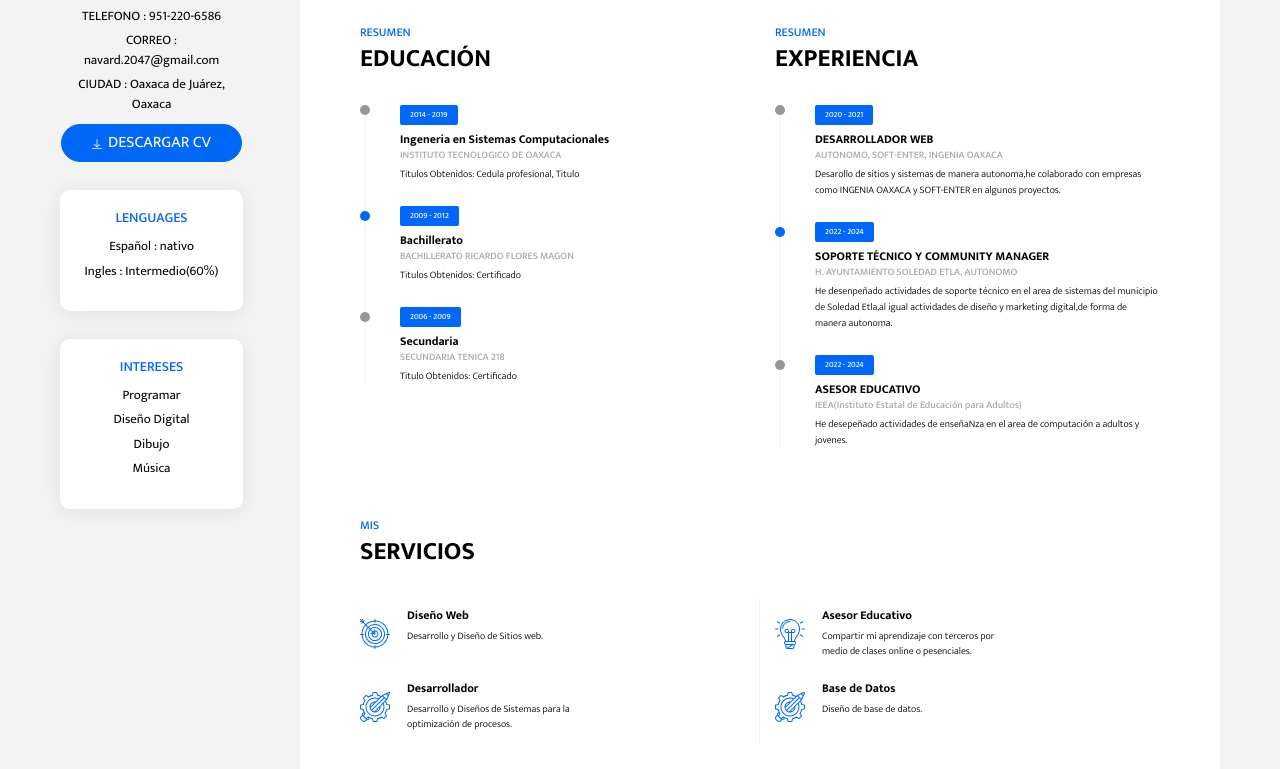
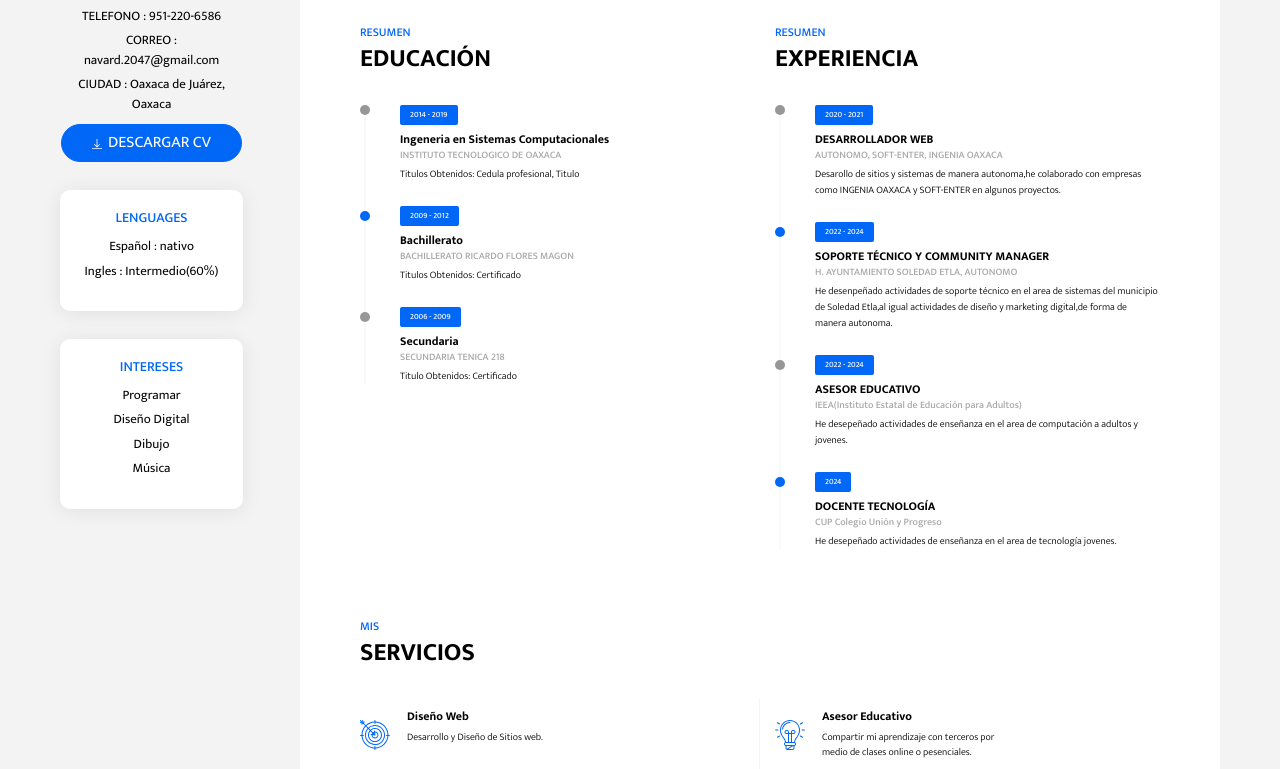
Before and after one commit to NavaRobledoDiegoEduardo/DiegoEduardoNavaRobledo, a website: page index.html in a window 1280 px wide. Shown: the part 289-1058 px from the top of the page. Drawn offline with Linux system fonts and the light colour scheme.

Commit message:
actualización

```diff
--- a/index.html
+++ b/index.html
@@ -126,7 +126,14 @@
                                 <span class="badge badge-primary">2022 - 2024</span>
                                 <h6 class="time-line-item-title">ASESOR EDUCATIVO</h6>
                                 <p class="time-line-item-subtitle">IEEA(Instituto Estatal de Educación para Adultos)</p>
-                                <p class="time-line-item-content">He desepeñado actividades de enseñaNza en el area de computación a adultos y jovenes.
+                                <p class="time-line-item-content">He desepeñado actividades de enseñanza en el area de computación a adultos y jovenes.
+                                </p>
+                            </li>
+                             <li class="time-line-item">
+                                <span class="badge badge-primary">2024</span>
+                                <h6 class="time-line-item-title">DOCENTE TECNOLOGÍA</h6>
+                                <p class="time-line-item-subtitle">CUP Colegio Unión y Progreso</p>
+                                <p class="time-line-item-content">He desepeñado actividades de enseñanza en el area de tecnología jovenes.
                                 </p>
                             </li>
                         </ul>
```
